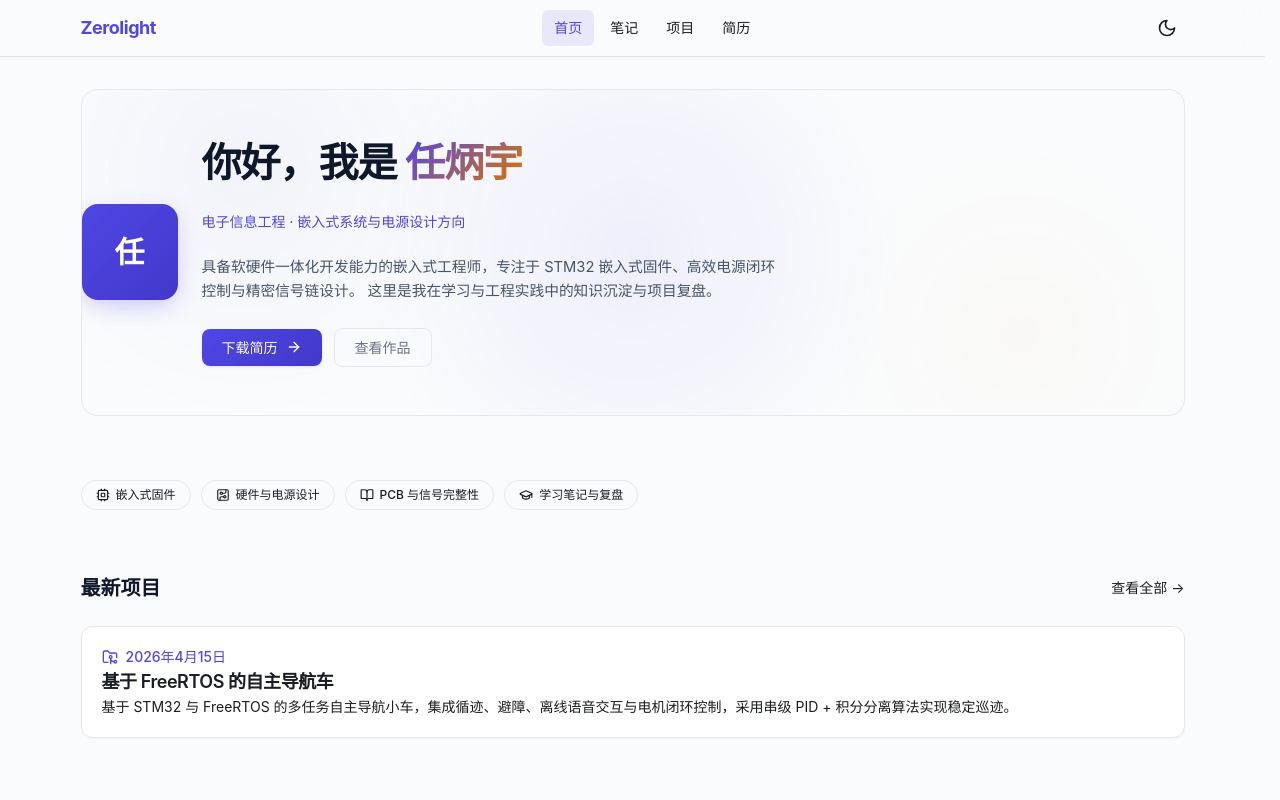
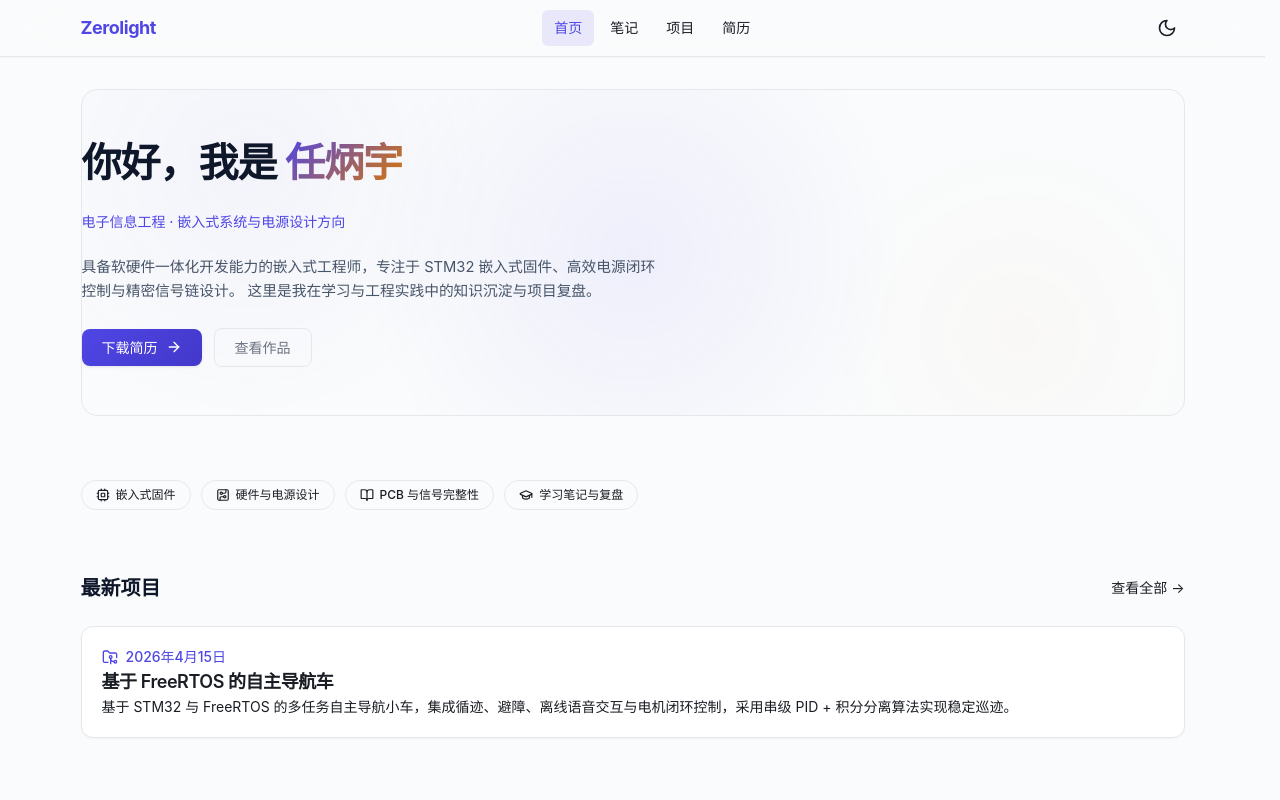
Before and after one commit to Zero-light/my-electronic-blog, a Next.js app: page / in a window 1280 px wide. Shown: the top 800 px of the page. Built offline with nearby package versions, Linux system fonts and the light colour scheme.

Commit message:
ui: 移除首页头像，精简Hero区域

```diff
--- a/app/page.tsx
+++ b/app/page.tsx
@@ -28,19 +28,7 @@ export default function HomePage() {
   return (
     <div className="animate-fade-in space-y-16">
       {/* Hero */}
-      <HeroGlow className="flex flex-col items-center gap-6 rounded-2xl border border-border/30 py-10 text-center md:flex-row md:text-left md:py-12">
-        <div className="relative">
-          <div
-            className="flex h-24 w-24 shrink-0 items-center justify-center rounded-2xl text-3xl font-bold text-white shadow-lg"
-            style={{
-              background: 'linear-gradient(135deg, var(--primary), var(--primary-dark))',
-              boxShadow: '0 8px 24px -4px rgba(79, 70, 229, 0.3)',
-            }}
-          >
-            任
-          </div>
-        </div>
-
+      <HeroGlow className="rounded-2xl border border-border/30 py-10 md:py-12">
         <div className="space-y-5 md:space-y-6">
           <h1 className="text-[2.5rem] font-bold leading-tight tracking-tight text-slate-900 dark:text-slate-100">
             你好，我是{' '}
```
